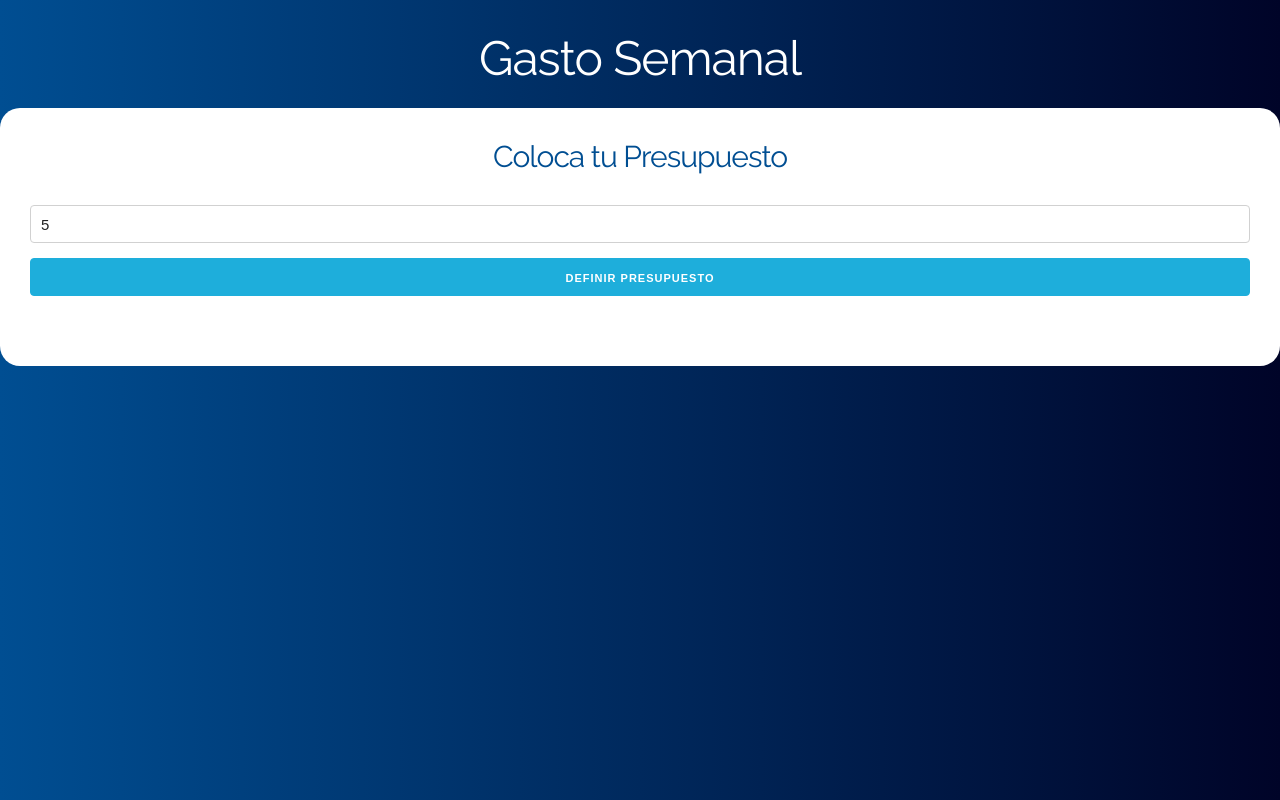
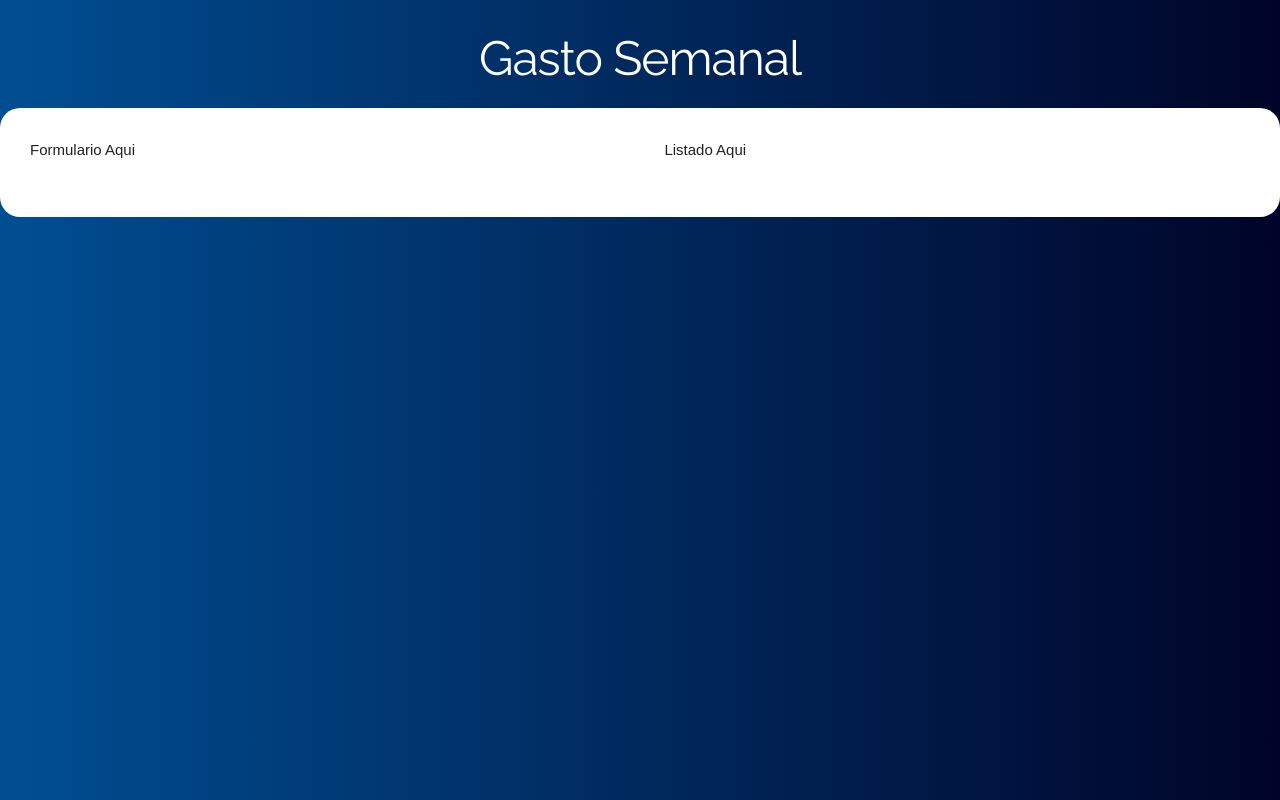
Before and after one commit to crisroddev/react-hooks-redux, a React (Create React App) app in the folder presupuesto-hooks/: page / in a window 1280 px wide. Both pictures are taken after typing "5" into the empty fields and a click on the input "Definir Presupuesto". Built offline with nearby package versions, Linux system fonts and the light colour scheme.

Commit message:
Cargando componente condicional

```diff
--- a/presupuesto-hooks/src/App.js
+++ b/presupuesto-hooks/src/App.js
@@ -13,10 +13,23 @@ function App() {
         <h1>Gasto Semanal</h1>
 
         <div className="contenido-principal contenido">
-          <Pregunta
+          {(preguntaPresupuesto)
+            ?
+            <Pregunta
             setPresupuesto={setPresupuesto}
             setPreguntaPresupuesto={setPreguntaPresupuesto}
           />
+            : (
+                <div className="row">
+                  <div className="one-half column">
+                    <p>Formulario Aqui</p>
+                  </div>
+                  <div className="one-half column">
+                    <p>Listado Aqui</p>
+                  </div>
+                </div>
+              )
+          }
         </div>
       </header>
     </div>
```
